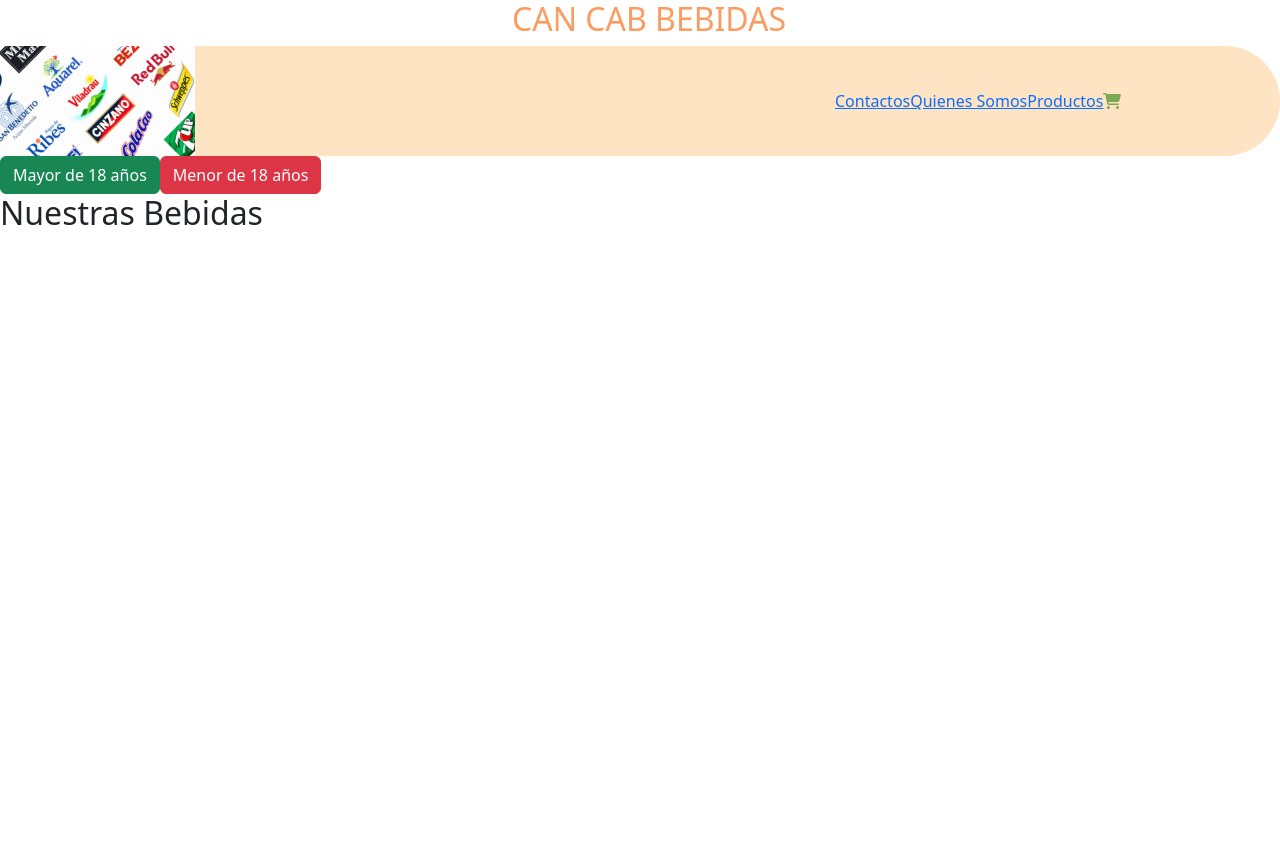
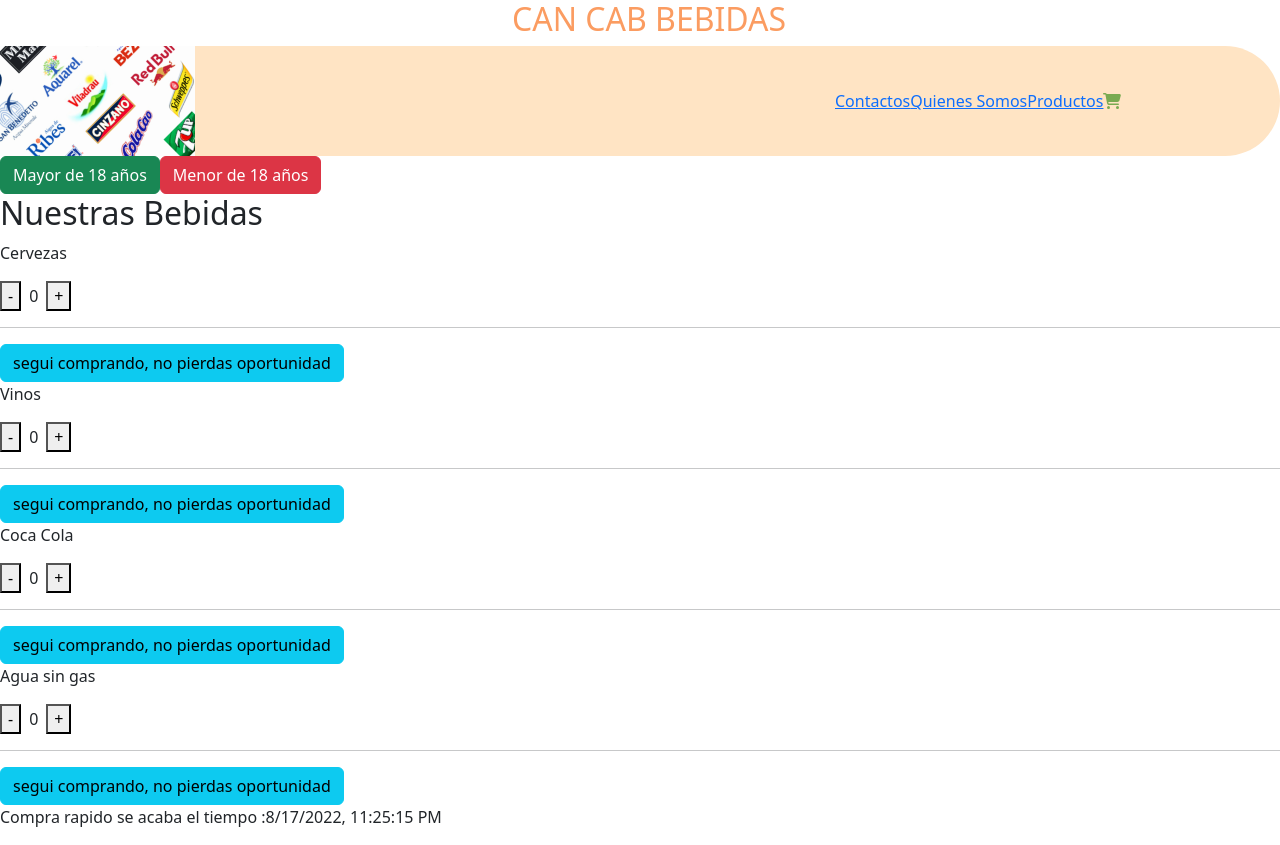
Before and after one commit to Germanlefort/trabajo1reactjs, a React (Create React App) app: page / in a window 1280 px wide. Before the commit the page ends 800 px from the top, so only its background shows below. Built offline with nearby package versions, Linux system fonts and the light colour scheme.

Commit message:
Subida trabajo

```diff
--- a/src/App.js
+++ b/src/App.js
@@ -1,13 +1,18 @@
 import './App.css';
-import   Bebidas  from './componentes/Bebidas.js';
 import  NavBar  from './componentes/navBar.js';
 import 'bootstrap/dist/css/bootstrap.min.css';
 import { Button } from 'react-bootstrap';
 import ItemLisContainer from './componentes/ItemListContainer';
 
+import { useState } from 'react';
+
 
 
 const App = () => {
+ const [show, setShow] = useState (true)
+ const handleShow = () => {
+ setShow (!show)
+}
   return (
     <div className="">
 
--- a/src/componentes/Bebidas.js
+++ /dev/null
@@ -1,21 +0,0 @@
-
-
-
-
-
-const Bebidas = () => {
-return (
-    <section className="productos-container">
-        <h3 className="titulo-contenido">Productos</h3>
-        <hr/>
-        <ul>
-            <h4> Bebidas</h4>
-            <li>Energizantes</li>
-            <li>Relajacion</li>
-            <li>Diversion</li>
-        </ul>
-    </section>
-
-)
-}
- export default Bebidas
--- /dev/null
+++ b/src/componentes/ItemCount.js
@@ -0,0 +1,93 @@
+import { useState } from "react"
+
+
+
+const ItemCount = () => {
+
+ const [counter, setCounter ] = useState(0)
+ const [Comprar, setSaludar] =   useState(false)
+
+
+
+
+
+
+ const handleSumar = () => {
+
+     if(counter < 150) {
+    setCounter(counter + 1)
+     }
+ }
+ const handleRestar = () => {
+
+     if (counter > 0) {
+
+    setCounter(counter - 1)
+
+
+  }
+}
+const handleSaludar = () =>{
+
+  setSaludar(!Comprar) }
+//   //      if (saludar){
+
+// //        setSaludar (false)
+// // }    else {
+// //   setSaludar(true)
+// // }
+
+// }
+
+// //console.log("contador")
+//  useEffect( () => {
+//    console.log(" contador montado!")
+
+//    setTimeout ( () => {
+//     setSaludar(false)
+//    }, 300)
+
+
+
+//    return () =>{
+//     console.log("contador desmontado")
+//    }
+//  }, [] )
+
+
+
+
+
+
+
+//  useEffect(() => {
+//  if( counter % 2 ===0) {
+//   console.log(counter)
+//  }
+//   }, [counter]  )
+
+
+    return (
+      <div className="container-my 5">
+
+            <button onClick={handleRestar} className="btn-btn-outline-primary">-</button>
+            <span className="mx-2">{counter}</span>
+
+            <button onClick={handleSumar} className="btn-btn-primary">+</button>
+
+            <hr/>
+
+
+
+          <button onClick={handleSaludar}
+            className = {Comprar ? "btn btn-success" : "btn btn-info"}>
+              {Comprar ? "Agregar al Carrito": "segui comprando, no pierdas oportunidad" }
+               </button>
+
+      </div>
+
+
+    );
+  }
+
+  export default ItemCount;
--- a/src/componentes/ItemListContainer.js
+++ b/src/componentes/ItemListContainer.js
@@ -1,8 +1,36 @@
+import CartWidget from "./CartWidget";
+import ItemCount from "./ItemCount";
+
 const ItemListContainer= ({children}) => {
     return (
       <div className="">
          <h2>{children} </h2>
+         <p>Cervezas</p>
+         <ItemCount max={20} />
+         <p>Vinos</p>
+         <ItemCount max={50} />
+         <p>Coca Cola</p>
+         <ItemCount max={4} />
+         <p>Agua sin gas </p>
+         <ItemCount max={4} />
+
+
+
+
+
+
+
+
+         <p>
+           Compra rapido
+          se acaba el tiempo
+
+           :{new Date ().toLocaleString()}
+            </p>
+
       </div>
+
+
 
 
     );
```
Also changed, not shown: src/Ejemplos/Contador.js (added, +97 -0 lines).
